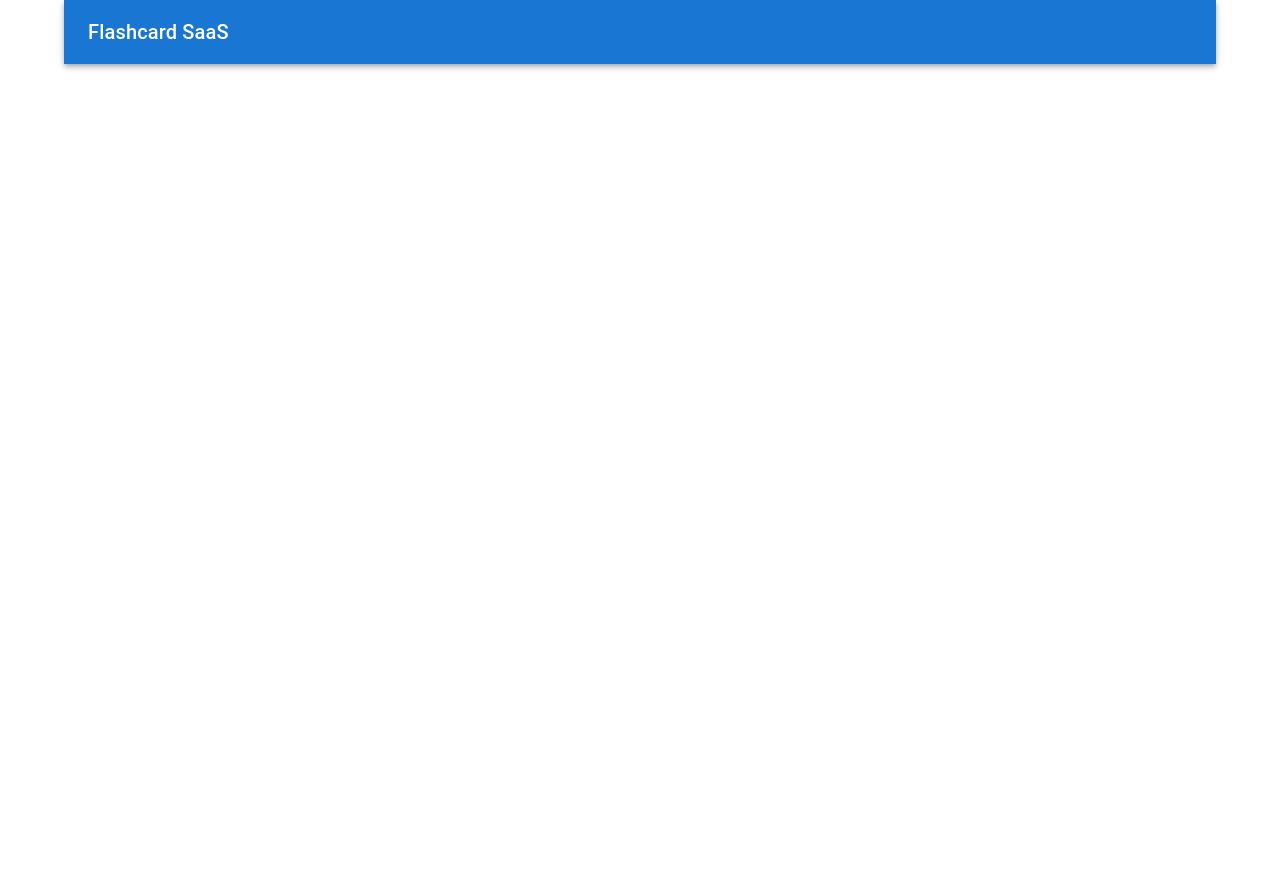
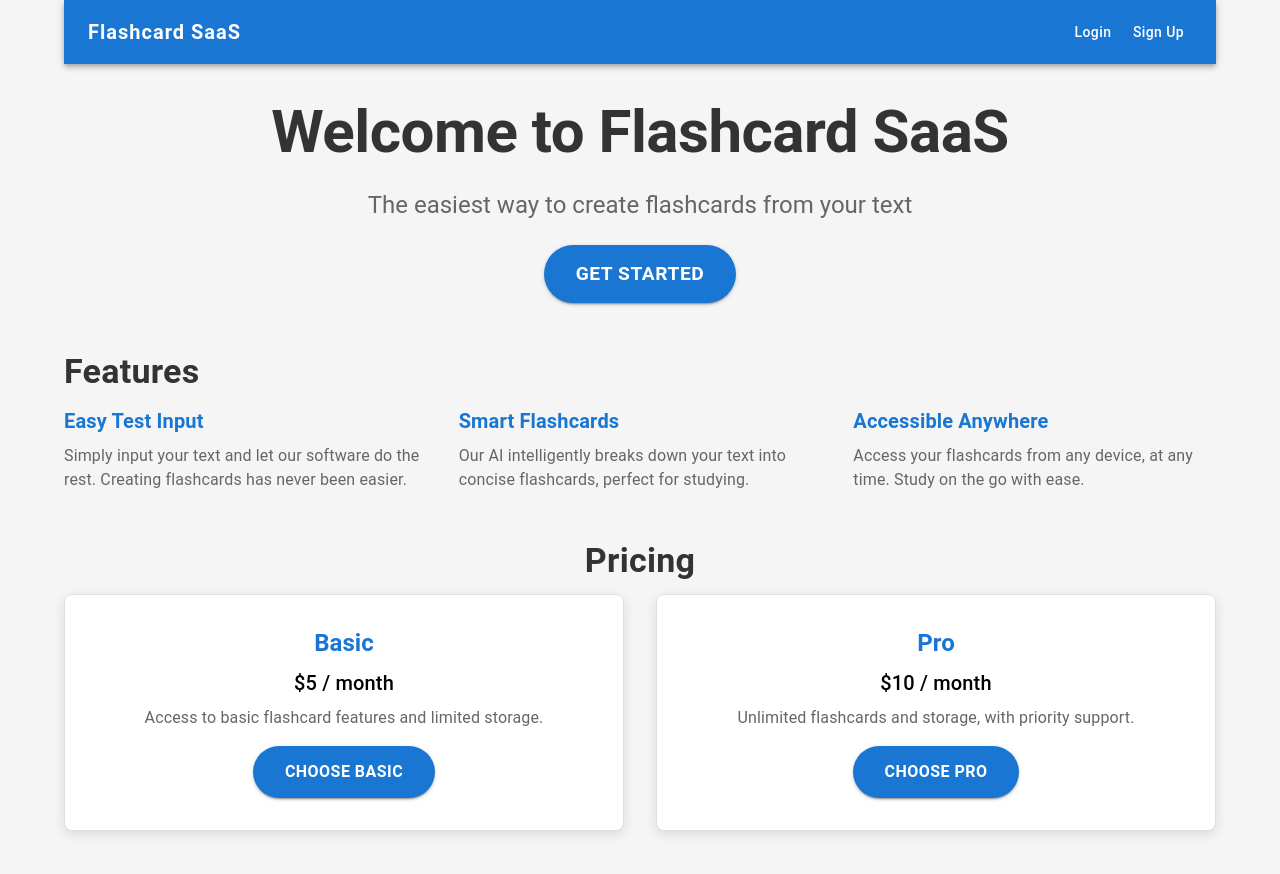
Before and after one commit to JasonBalayev/AI-Stripe-SaaS, a Next.js app: page / in a window 1280 px wide. Shown: the top 874 px of the page. Before the commit the page ends 800 px from the top, so only its background shows below. Built offline with nearby package versions, Linux system fonts and the light colour scheme; no server answers.

Commit message:
Menu Page Updated

```diff
--- a/app/globals.css
+++ b/app/globals.css
@@ -1,3 +1,11 @@
+html, body {
+  min-height: 100vh;
+  width: 100%;
+  margin: 0;
+  padding: 0;
+  background-color: #f5f5f5; /* Match the page background */
+}
+
 * {
   box-sizing: border-box;
   padding: 0;
--- a/app/page.js
+++ b/app/page.js
@@ -1,29 +1,133 @@
 import Image from "next/image";
 import getStripe from "@/utils/get-stripe";
 import { SignedIn, SignedOut, UserButton } from "@clerk/nextjs";
-import { Container, AppBar, Toolbar, Typography, Button } from '@mui/material';
+import { Container, AppBar, Toolbar, Typography, Button, Box, Grid } from '@mui/material';
 import Head from "next/head";
 
 export default function Home() {
   return (
-    <Container maxWidth="lg">
+    <Container maxWidth="lg" sx={{ backgroundColor: "#f5f5f5", minHeight: '100vh', paddingBottom: 5 }}>
       <Head>
         <title>Flashcard SaaS</title>
-        <meta name="description" content="Create flashcard from your text" />
+        <meta name="description" content="Create flashcards from your text" />
       </Head>
 
-      <AppBar position="static">
+      <AppBar position="static" sx={{ backgroundColor: '#1976d2', mb: 4 }}>
         <Toolbar>
-          <Typography variant="h6">Flashcard SaaS</Typography>
+          <Typography variant="h6" sx={{ flexGrow: 1, fontWeight: 'bold', letterSpacing: '0.05em' }}>
+            Flashcard SaaS
+          </Typography>
           <SignedOut>
-            <Button>Login</Button>
-            <Button>Sign Up</Button>
+            <Button color="inherit" sx={{ textTransform: 'none' }}>Login</Button>
+            <Button color="inherit" sx={{ textTransform: 'none' }}>Sign Up</Button>
           </SignedOut>
           <SignedIn>
             <UserButton />
           </SignedIn>
         </Toolbar>
       </AppBar>
+
+      <Box sx={{ textAlign: "center", my: 4 }}>
+        <Typography variant="h2" gutterBottom sx={{ fontWeight: 'bold', color: '#333' }}>
+          Welcome to Flashcard SaaS
+        </Typography>
+        <Typography variant="h5" gutterBottom sx={{ color: '#666' }}>
+          The easiest way to create flashcards from your text
+        </Typography>
+        <Button variant="contained" color="primary" sx={{ mt: 2, px: 4, py: 1.5, borderRadius: '30px', fontSize: '1.2rem', fontWeight: 'bold' }}>
+          Get Started
+        </Button>
+      </Box>
+
+      <Box sx={{ my: 6 }}>
+        <Typography variant="h4" gutterBottom textAlign="left" sx={{ fontWeight: 'bold', color: '#333' }}>
+          Features
+        </Typography>
+        <Grid container spacing={4}>
+          <Grid item xs={12} md={4}>
+            <Typography variant="h6" gutterBottom sx={{ color: '#1976d2', fontWeight: 'bold' }}>
+              Easy Test Input
+            </Typography>
+            <Typography sx={{ color: '#666' }}>
+              Simply input your text and let our software do the rest. Creating flashcards has never been easier.
+            </Typography>
+          </Grid>
+          <Grid item xs={12} md={4}>
+            <Typography variant="h6" gutterBottom sx={{ color: '#1976d2', fontWeight: 'bold' }}>
+              Smart Flashcards
+            </Typography>
+            <Typography sx={{ color: '#666' }}>
+              Our AI intelligently breaks down your text into concise flashcards, perfect for studying.
+            </Typography>
+          </Grid>
+          <Grid item xs={12} md={4}>
+            <Typography variant="h6" gutterBottom sx={{ color: '#1976d2', fontWeight: 'bold' }}>
+              Accessible Anywhere
+            </Typography>
+            <Typography sx={{ color: '#666' }}>
+              Access your flashcards from any device, at any time. Study on the go with ease.
+            </Typography>
+          </Grid>
+        </Grid>
+      </Box>
+
+      <Box sx={{ my: 6, textAlign: "center" }}>
+        <Typography variant="h4" gutterBottom sx={{ fontWeight: 'bold', color: '#333' }}>
+          Pricing
+        </Typography>
+        <Grid container spacing={4}>
+          <Grid item xs={12} md={6}>
+            <Box sx={{
+              p: 4,
+              border: '1px solid',
+              borderColor: 'grey.300',
+              borderRadius: 2,
+              backgroundColor: '#fff',
+              boxShadow: '0px 4px 12px rgba(0, 0, 0, 0.1)',
+              transition: 'transform 0.3s ease',
+              '&:hover': {
+                transform: 'translateY(-5px)'
+              }
+            }}>
+              <Typography variant="h5" gutterBottom sx={{ fontWeight: 'bold', color: '#1976d2' }}>
+                Basic
+              </Typography>
+              <Typography variant="h6" gutterBottom>$5 / month</Typography>
+              <Typography sx={{ color: '#666' }}>
+                Access to basic flashcard features and limited storage.
+              </Typography>
+              <Button variant="contained" color="primary" sx={{ mt: 2, px: 4, py: 1.5, fontSize: '1rem', fontWeight: 'bold', borderRadius: '30px' }}>
+                Choose basic
+              </Button>
+            </Box>
+          </Grid>
+          <Grid item xs={12} md={6}>
+            <Box sx={{
+              p: 4,
+              border: '1px solid',
+              borderColor: 'grey.300',
+              borderRadius: 2,
+              backgroundColor: '#fff',
+              boxShadow: '0px 4px 12px rgba(0, 0, 0, 0.1)',
+              transition: 'transform 0.3s ease',
+              '&:hover': {
+                transform: 'translateY(-5px)'
+              }
+            }}>
+              <Typography variant="h5" gutterBottom sx={{ fontWeight: 'bold', color: '#1976d2' }}>
+                Pro
+              </Typography>
+              <Typography variant="h6" gutterBottom>$10 / month</Typography>
+              <Typography sx={{ color: '#666' }}>
+                Unlimited flashcards and storage, with priority support.
+              </Typography>
+              <Button variant="contained" color="primary" sx={{ mt: 2, px: 4, py: 1.5, fontSize: '1rem', fontWeight: 'bold', borderRadius: '30px' }}>
+                Choose pro
+              </Button>
+            </Box>
+          </Grid>
+        </Grid>
+      </Box>
     </Container>
   );
 }
```
